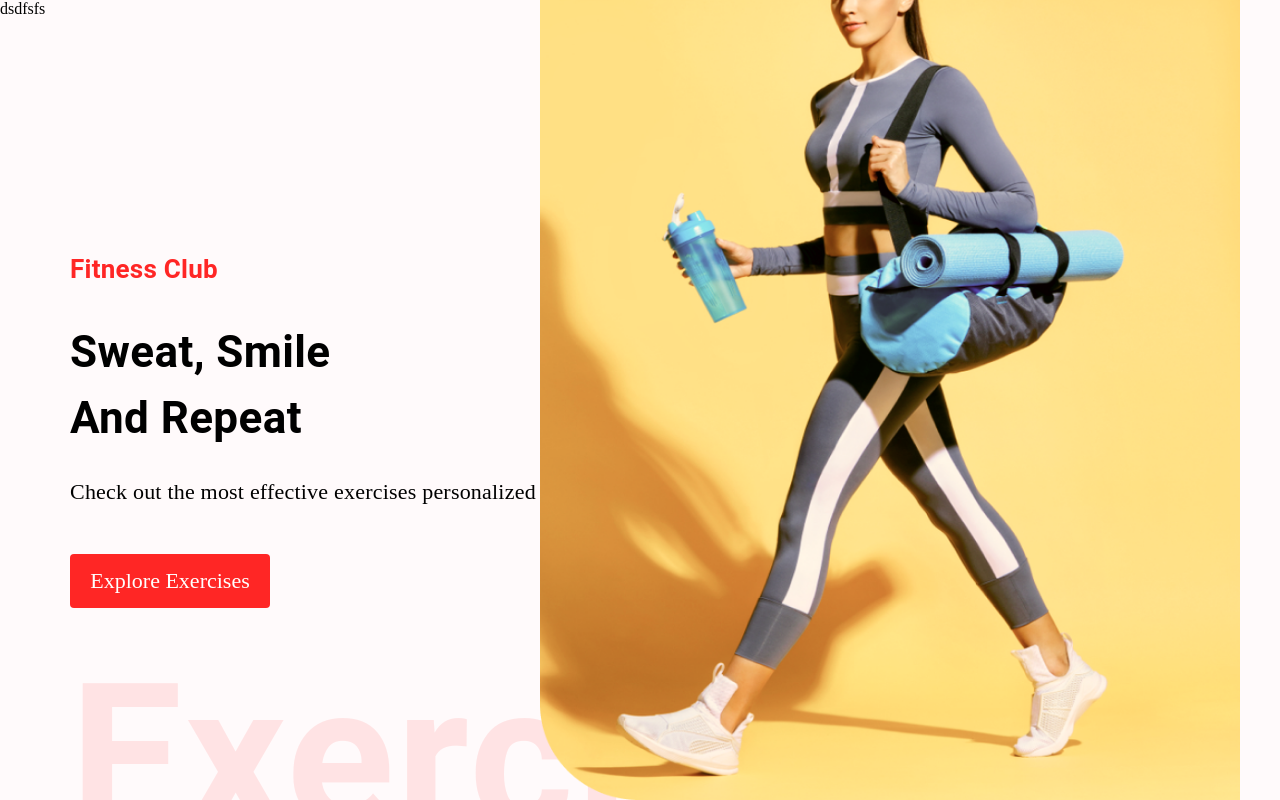
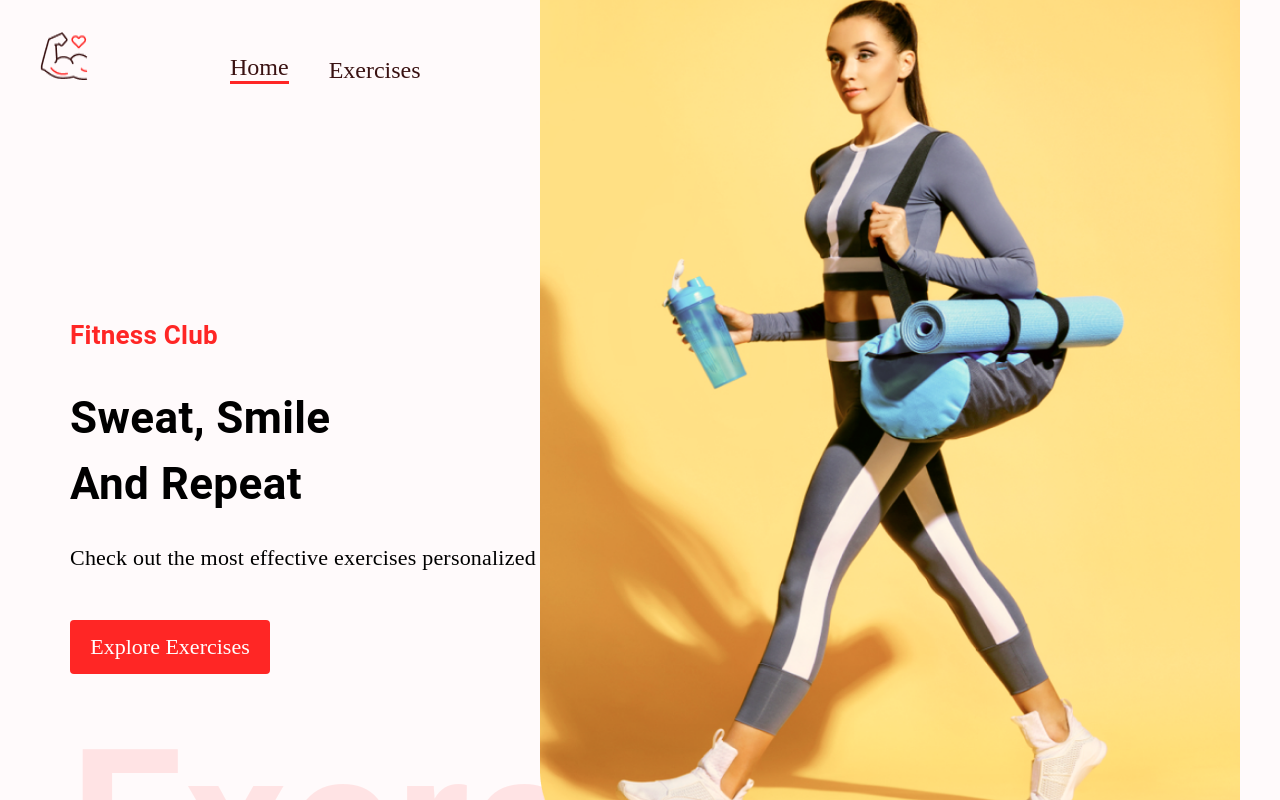
Before and after one commit to Unexperiance1student/react-gym, a React (Create React App) app: page / in a window 1280 px wide. Shown: the top 800 px of the page. Built offline with nearby package versions, Linux system fonts and the light colour scheme.

Commit message:
Update Navbar.jsx

```diff
--- a/src/components/Navbar.jsx
+++ b/src/components/Navbar.jsx
@@ -1,7 +1,49 @@
+import { Stack } from '@mui/material';
 import React from 'react';
+import { Link } from 'react-router-dom';
+import Logo from '../assets/images/Logo.png';
 
 const Navbar = () => {
-  return <div>dsdfsfs</div>;
+  return (
+    <Stack
+      direction='row'
+      justifyContent='space-around'
+      sx={{
+        gap: { sm: '122px', xs: '40px' },
+        mt: { sm: '32px', xs: '20px' },
+        justifyContent: 'none',
+      }}
+      px='20px'>
+      <Link to='/'>
+        <img
+          src={Logo}
+          alt='logo'
+          style={{ width: '48px', height: '48px', margin: '0 20px' }}
+        />
+      </Link>
+      <Stack
+        direction='row'
+        gap='40px'
+        fontSize='24px'
+        fontFamily='Alegreya'
+        alignItems='flex-end'>
+        <Link
+          to='/'
+          style={{
+            textDecoration: 'none',
+            color: '#3A1212',
+            borderBottom: '3px solid #FF2625',
+          }}>
+          Home
+        </Link>
+        <a
+          href='#exercises'
+          style={{ textDecoration: 'none', color: '#3A1212' }}>
+          Exercises
+        </a>
+      </Stack>
+    </Stack>
+  );
 };
 
 export default Navbar;
```
